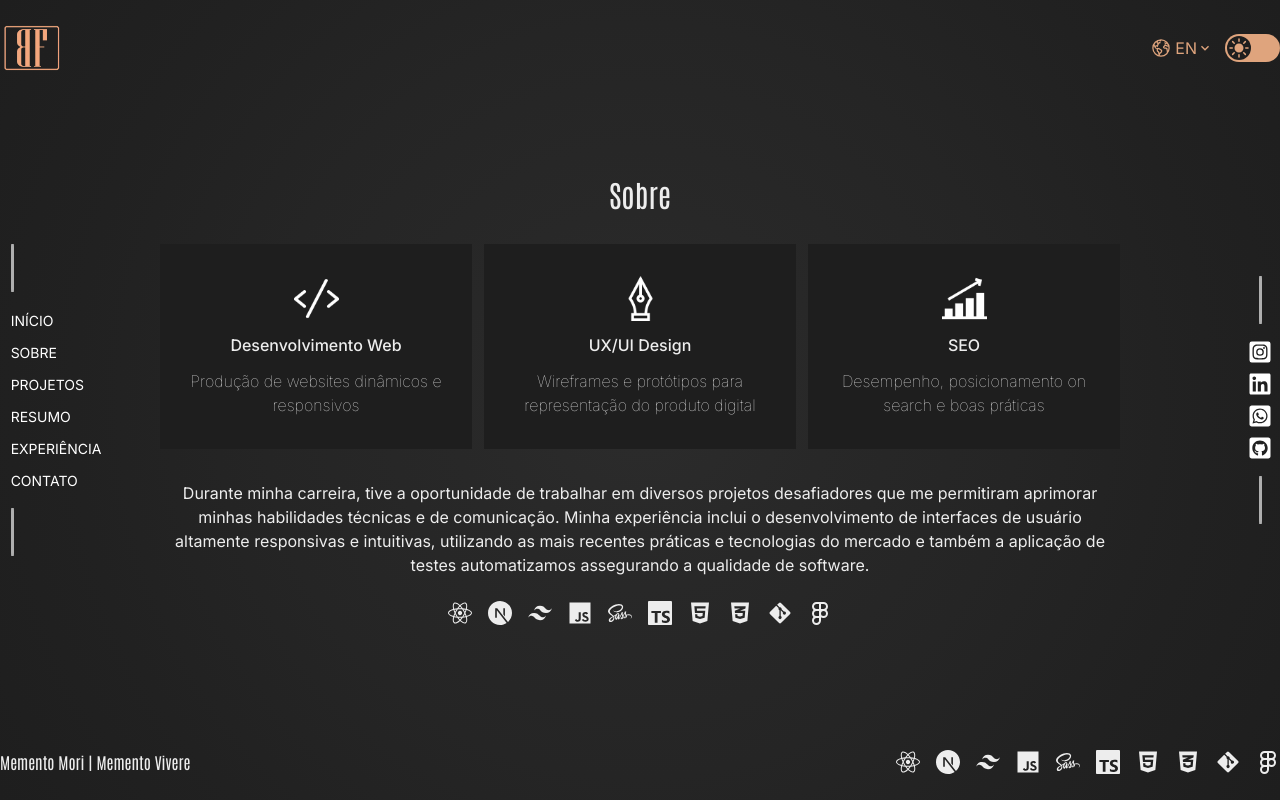
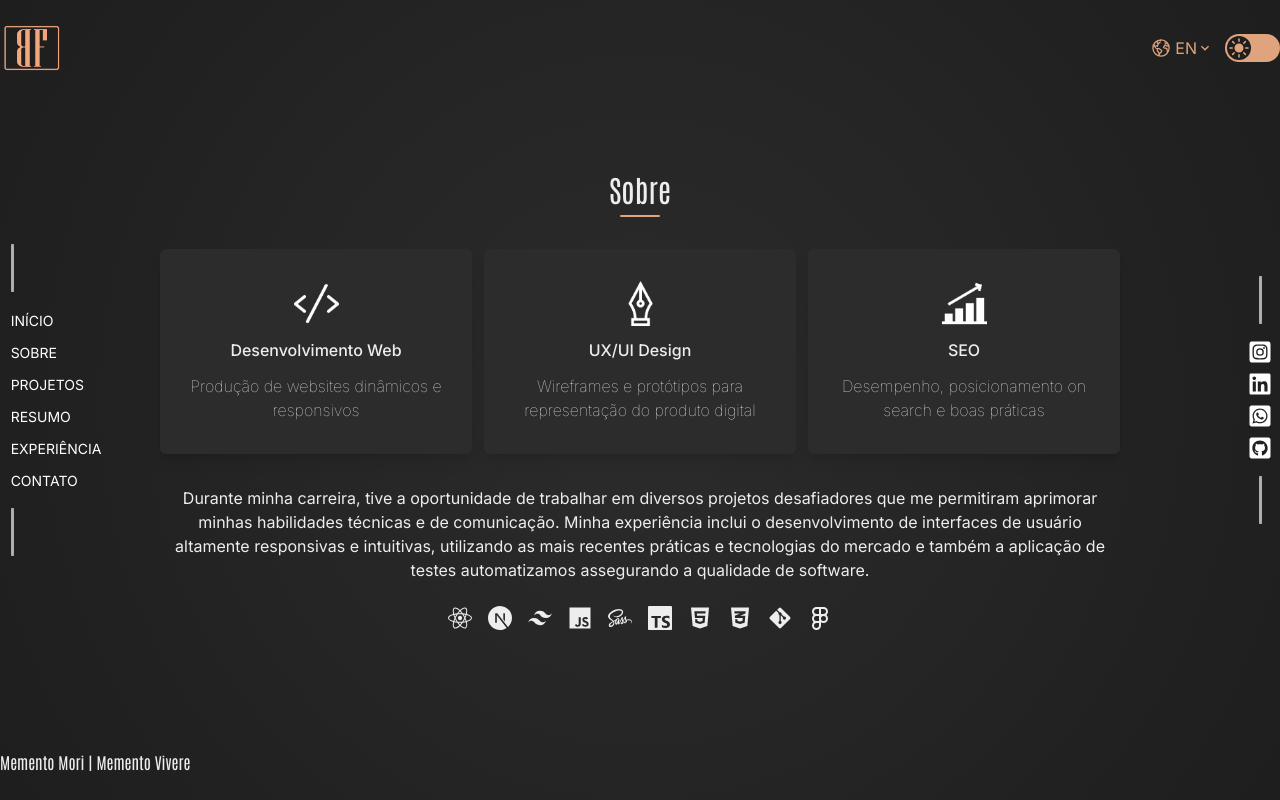
Before and after one commit to brunodkf/portfolio-v2-nextjs, a Next.js app: page /en/sobre in a window 1280 px wide. Built offline with nearby package versions, Linux system fonts and the light colour scheme.

Commit message:
update / estilizando skills

```diff
--- a/app/[locale]/components/Footer.tsx
+++ b/app/[locale]/components/Footer.tsx
@@ -1,18 +1,29 @@
+"use client";
+
 import React from 'react'
 import ListaDeHabilidades from './ListaDeHabilidades'
 import { Antonio } from 'next/font/google';
+import { usePathname } from 'next/navigation';
 
 const antonio = Antonio({
-  subsets: ['latin']
+    subsets: ['latin']
 });
 
 const Footer = () => {
+
+    const pathname = usePathname();
+
     return (
         <footer className="w-screen h-[50px] absolute bottom-0 ">
             <div className="container m-auto flex items-center justify-between">
                 <h1 className={`${antonio.className} text-branco `}>Memento Mori | Memento Vivere</h1>
 
-                <ListaDeHabilidades />
+                {
+                    pathname === '/pt' || pathname === '/en' ?
+                        <ListaDeHabilidades view='block' /> :
+                        <ListaDeHabilidades view='hidden' />
+                }
+
             </div>
         </footer>
     )
--- a/app/[locale]/components/ListaDeHabilidades.tsx
+++ b/app/[locale]/components/ListaDeHabilidades.tsx
@@ -12,26 +12,31 @@ import { FiFigma } from "react-icons/fi";
 
 
 const hardSkills = [
-    {name: 'React', icon: <FaReact />},
-    {name: 'Next', icon: <SiNextdotjs />},
-    {name: 'Tailwind', icon: <RiTailwindCssFill /> },
-    {name: 'Javascript', icon: <IoLogoJavascript />},
-    {name: 'Sass', icon: <FaSass /> },
-    {name: 'TypeScript', icon: <SiTypescript />},
-    {name: 'HTML', icon:<FaHtml5 /> },
-    {name: 'CSS', icon: <FaCss3Alt />},
-    {name: 'GIT', icon: <FaGitAlt />},
-    {name: 'Figma', icon: <FiFigma /> },
+  { name: 'React', icon: <FaReact /> },
+  { name: 'Next', icon: <SiNextdotjs /> },
+  { name: 'Tailwind', icon: <RiTailwindCssFill /> },
+  { name: 'Javascript', icon: <IoLogoJavascript /> },
+  { name: 'Sass', icon: <FaSass /> },
+  { name: 'TypeScript', icon: <SiTypescript /> },
+  { name: 'HTML', icon: <FaHtml5 /> },
+  { name: 'CSS', icon: <FaCss3Alt /> },
+  { name: 'GIT', icon: <FaGitAlt /> },
+  { name: 'Figma', icon: <FiFigma /> },
 ]
 
-const ListaDeHabilidades = () => {
+
+interface ListaDeHabilidadesProps {
+  view: string
+}
+
+const ListaDeHabilidades: React.FC<ListaDeHabilidadesProps> = ({ view }) => {
   return (
-    <ul className='flex gap-4 text-branco'>
-        {hardSkills?.map((item, index) => (
-            <li key={index} className='text-2xl'>
-                {item.icon}
-            </li>
-        ))}
+    <ul className={`flex gap-4 text-branco ${view}`}>
+      {hardSkills?.map((item, index) => (
+        <li key={index} className='text-2xl'>
+          {item.icon}
+        </li>
+      ))}
     </ul>
   )
 }
--- a/app/[locale]/page.tsx
+++ b/app/[locale]/page.tsx
@@ -1,7 +1,6 @@
 "use client";
 
 import {useTranslations} from 'next-intl';
-import {Link} from '@/i18n/routing';
 
 import { Antonio } from 'next/font/google';
 
--- a/app/[locale]/projetos/page.tsx
+++ b/app/[locale]/projetos/page.tsx
@@ -1,9 +1,19 @@
 "use client";
+
+import { Antonio } from "next/font/google";
+
+const antonio = Antonio({
+    subsets: ['latin']
+});
+
 
 export default function Projetos() {
     return (
         <main className="about container w-full h-svh flex items-center justify-center text-branco ">
-
+            <div className="flex flex-col items-center">
+                <h1 className={`${antonio.className} text-branco text-3xl`}>Projetos</h1>
+                <span className="w-10 h-[2px] mt-2 bg-laranja block rounded"></span>
+            </div>
         </main>
     )
 }
--- a/app/[locale]/sobre/page.tsx
+++ b/app/[locale]/sobre/page.tsx
@@ -4,6 +4,7 @@ import { useTranslations } from "next-intl";
 import ListaDeHabilidades from "../components/ListaDeHabilidades";
 import { Antonio } from 'next/font/google';
 import Image from "next/image";
+import { motion } from "framer-motion";
 
 const antonio = Antonio({
     subsets: ['latin']
@@ -17,24 +18,36 @@ export default function Sobre() {
     return (
         <main className="about container w-full h-svh flex items-center justify-center text-branco ">
             <div className="relative w-full h-2 flex flex-col items-center justify-center ">
-                <h1 className={`${antonio.className} text-branco text-3xl`}>{t("Title")}</h1>
 
-                <ul className="w-3/4 flex items-center justify-center my-8 gap-3">
-                    <li className="w-1/2 bg-preto flex flex-col items-center justify-between py-8 px-2 text-center">
-                        <Image src={'/icons/coding.webp'} width={45} height={45} alt="Icon Card"/>
+                <div className="flex flex-col items-center">
+                    <h1 className={`${antonio.className} text-branco text-3xl`}>{t("Title")}</h1>
+                    <span className="w-10 h-[2px] mt-2 bg-laranja block rounded"></span>
+                </div>
+
+
+                <ul className="w-3/4 flex items-stretch justify-center my-8 gap-3">
+
+                    <motion.li className="w-1/2 bg-cinza shadow-lg rounded-md  flex flex-col items-center justify-between py-8 px-2 text-center"
+                        initial={{ opacity: 0, translateY: 20 }} animate={{ opacity: 1, translateY: 0 }} transition={{ duration: .5 }}>
+                        <Image src={'/icons/coding.webp'} width={45} height={45} alt="Icon Card" />
                         <h2 className="font-medium my-3">{t("CardTitle1")}</h2>
                         <p className="font-thin">{t("CardDescription1")}</p>
-                    </li>
-                    <li className="w-1/2 bg-preto flex flex-col items-center justify-between py-8 px-2 text-center">
-                        <Image src={'/icons/caneta.webp'} width={45} height={45} alt="Icon Card"/>
+                    </motion.li>
+
+                    <motion.li className="w-1/2 bg-cinza shadow-lg rounded-md  flex flex-col items-center justify-between py-8 px-2 text-center"
+                        initial={{ opacity: 0, translateY: 20 }} animate={{ opacity: 1, translateY: 0 }} transition={{ duration: .8 }}>
+                        <Image src={'/icons/caneta.webp'} width={45} height={45} alt="Icon Card" />
                         <h2 className="font-medium my-3">{t("CardTitle2")}</h2>
                         <p className="font-thin">{t("CardDescription2")}</p>
-                    </li>
-                    <li className="w-1/2 bg-preto flex flex-col items-center justify-between py-8 px-2 text-center">
-                        <Image src={'/icons/search.webp'} width={45} height={45} alt="Icon Card"/>
+                    </motion.li>
+
+                    <motion.li className="w-1/2 bg-cinza shadow-lg rounded-md  flex flex-col items-center justify-between py-8 px-2 text-center"
+                        initial={{ opacity: 0, translateY: 20 }} animate={{ opacity: 1, translateY: 0 }} transition={{ duration: 1 }}>
+                        <Image src={'/icons/search.webp'} width={45} height={45} alt="Icon Card" />
                         <h2 className="font-medium my-3">{t("CardTitle3")}</h2>
                         <p className="font-thin">{t("CardDescription3")}</p>
-                    </li>
+                    </motion.li>
+
                 </ul>
 
 
@@ -42,7 +55,7 @@ export default function Sobre() {
                     {t("Description")}
                 </p>
 
-                <ListaDeHabilidades />
+                <ListaDeHabilidades view='block' />
             </div>
         </main>
     )
```
